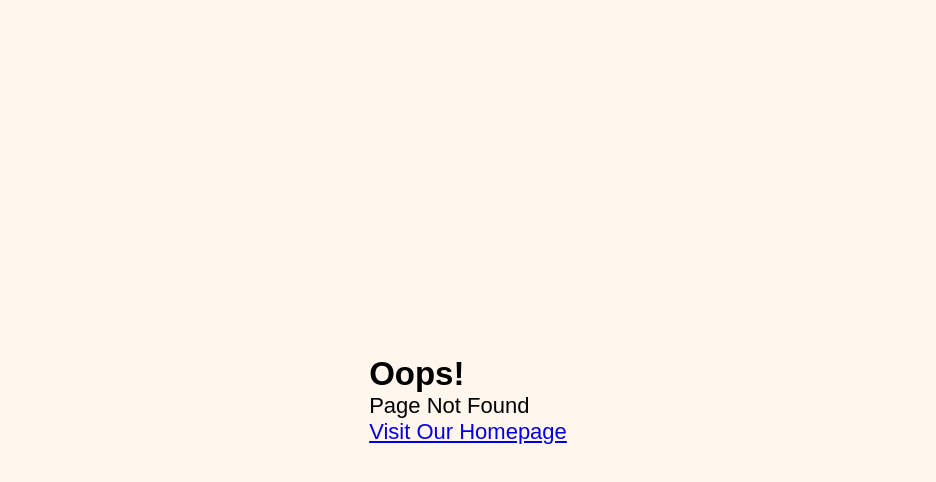
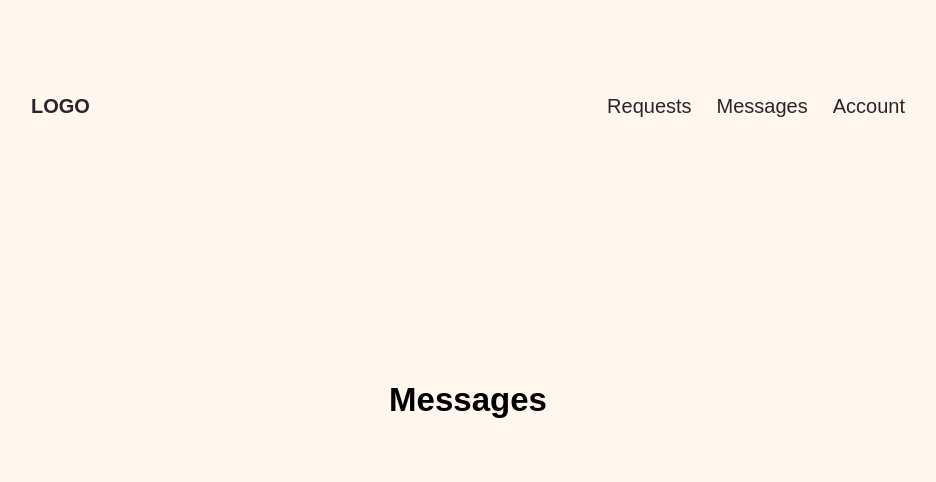
Before and after one commit to jennydang61/login-2, a React (Create React App) app: page /Messages in a window 1280 px wide. Before the commit this address had no page. Shown: the top 482 px of the page, without its empty margins (172-1108 px from the left). Built offline with nearby package versions, Linux system fonts and the light colour scheme.

Commit message:
created header, messages and requests

```diff
--- a/src/App.js
+++ b/src/App.js
@@ -12,6 +12,9 @@ import Layout from "./components/Layout";
 import RequireAuth from "./components/RequireAuth";
 import { Routes, Route } from "react-router-dom";
 import CreateProfile from "./components/CreateProfile";
+import HeaderLayout from './components/header/HeaderLayout';
+import Messages from './components/messages/messages';
+import Requests from './components/requests/requests';
 
 function App() {
   return (
@@ -22,6 +25,10 @@ function App() {
         <Route path="register" element={<Register />} />
         <Route path="landing" element={<LandingPage />} />
         <Route path="unauthorized" element={<Unauthorized />} />
+        <Route path="/Requests" element={<HeaderLayout><Requests /></HeaderLayout>} />
+        <Route path="/Messages" element={<HeaderLayout><Messages /></HeaderLayout>} />
+        {/* /<Route path="/Account" element={<HeaderLayout><Account /></HeaderLayout>} /> */}
+
 
         {/* want to protect these routes */}
         <Route element={<RequireAuth allowedRole={"ADMIN"} />}>
--- /dev/null
+++ b/src/components/header/Header.css
@@ -0,0 +1,58 @@
+.header{
+    position: absolute;
+    top: 81px;
+    left: 0;
+    right: 0;
+    display: flex;
+    justify-content: space-between;
+    align-items: center;
+    padding: 0 203px;
+    height: 50px;
+    background-color: transparent;
+}
+
+.logo {
+    font-size: 20px;
+    font-weight: 700;
+    color: #262628;
+    text-decoration: none;
+    cursor: pointer;
+}
+
+.nav {
+    display: flex;
+    gap: 25px;
+}
+
+.nav-link {
+    font-size: 20px;
+    font-weight: 400;
+    color: #262628;
+    text-decoration: none;
+    transition: color 0.3s ease;
+}
+
+@media (max-width: 768px) {
+    .header {
+        top: 40px;
+        padding: 0 20px;
+    }
+    .logo {
+        margin-bottom: 20px;
+    }
+
+    .nav-link {
+        gap: 10px;
+    }
+
+    .nav-link {
+        font-size: 16px;
+    }
+}
+
+@media (max-width: 1440px) {
+    .header {
+        max-width: 1440px;
+        margin: 0 auto;
+    }
+}
--- /dev/null
+++ b/src/components/header/Header.js
@@ -0,0 +1,20 @@
+import './Header.css';
+import { useNavigate } from 'react-router-dom';
+import React from 'react';
+
+function Header() {
+  const navigate = useNavigate();
+    return (
+      <header className="header">
+        {/* home not done yet */}
+        <h1 className="logo" href="/" onClick={() => navigate('/Home')}>LOGO</h1>
+        <nav className="nav">
+          <a href="/requests" className="nav-link">Requests</a>
+          <a href="/messages" className="nav-link">Messages</a>
+          <a href="/account" className="nav-link">Account</a>
+        </nav>
+      </header>
+    );
+  }
+
+  export default Header;
--- /dev/null
+++ b/src/components/header/HeaderLayout.js
@@ -0,0 +1,13 @@
+import Header from './Header';
+import React from 'react';
+
+function HeaderLayout({ children }) {
+  return (
+    <div>
+      <Header />
+      <main>{children}</main>
+    </div>
+  );
+}
+
+export default HeaderLayout;
--- /dev/null
+++ b/src/components/messages/messages.js
@@ -0,0 +1,13 @@
+import './messages.css';
+import React, { useState } from "react";
+
+const Messages = () => {
+
+
+    return (
+      <div>
+        <h2>Messages</h2>
+        </div>
+    )
+}
+export default Messages;
--- /dev/null
+++ b/src/components/requests/requests.js
@@ -0,0 +1,53 @@
+import './requests.css';
+import React, { useState } from "react";
+
+const Requests = () => {
+  // hardcoded requests for now
+  const [requests, setRequests] = useState([
+    {
+      sender_ID: 1,
+      sender_name: "Alice Johnson",
+      status_name: "Pending",
+      description: "Looking for a quiet roommate.",
+    },
+    {
+      sender_ID: 3,
+      sender_name: "Bob Smith",
+      status_name: "Pending",
+      description: "I prefer roommates who are clean.",
+    },
+    {
+      sender_ID: 5,
+      sender_name: "Charlie Brown",
+      status_name: "Pending",
+      description: "Looking for a social roommate.",
+    },
+  ]);
+
+  const handleAccept = (senderID) => {
+    setRequests(prev => prev.filter(req => req.sender_ID !== senderID));
+    console.log(`Request from sender ${senderID} accepted`);
+  };
+
+  const handleDecline = (senderID) => {
+    setRequests(prev => prev.filter(req => req.sender_ID !== senderID));
+    console.log(`Request from sender ${senderID} declined`);
+  };
+
+  return (
+    <div>
+      <h2>Requests</h2>
+      <ul>
+        {requests.map((request, index) => (
+          <li key={index}>
+            <strong>Name:</strong> {request.sender_name} <br />
+            <button onClick={() => handleAccept(request.sender_ID)}>Accept</button>
+            <button onClick={() => handleDecline(request.sender_ID)}>Decline</button>
+          </li>
+        ))}
+      </ul>
+    </div>
+  );
+};
+
+export default Requests;
```
Also changed, not shown: src/components/messages/messages.css (added), src/components/requests/requests.css (added).
